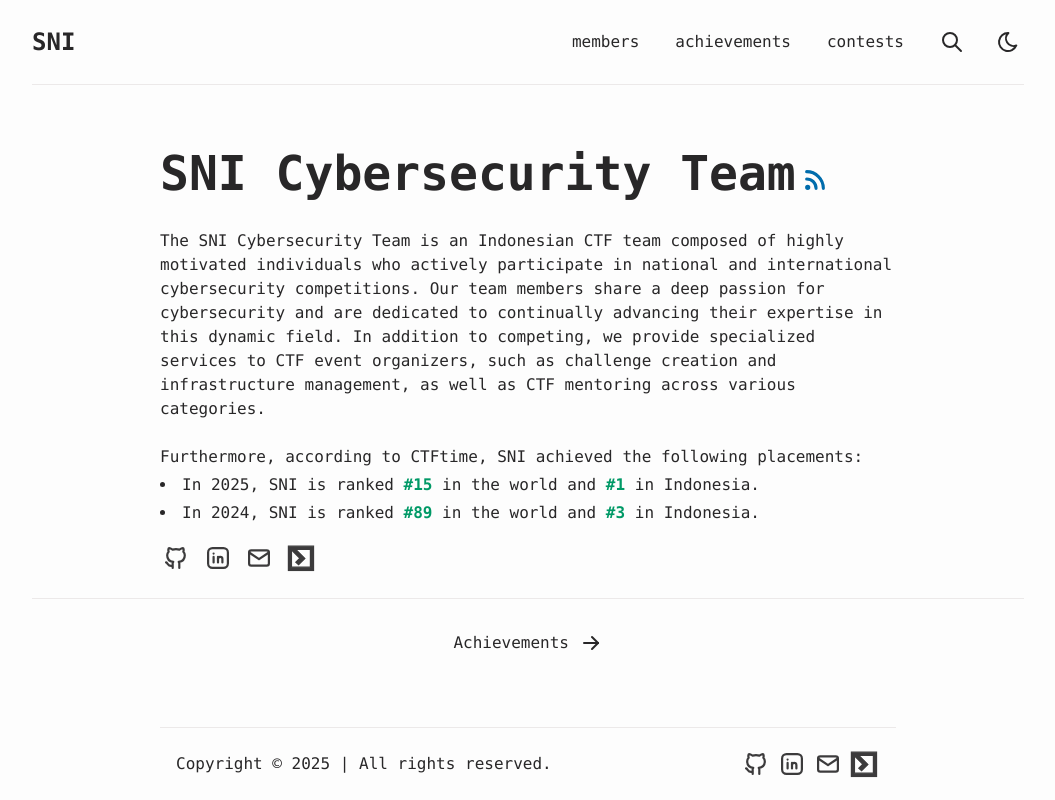
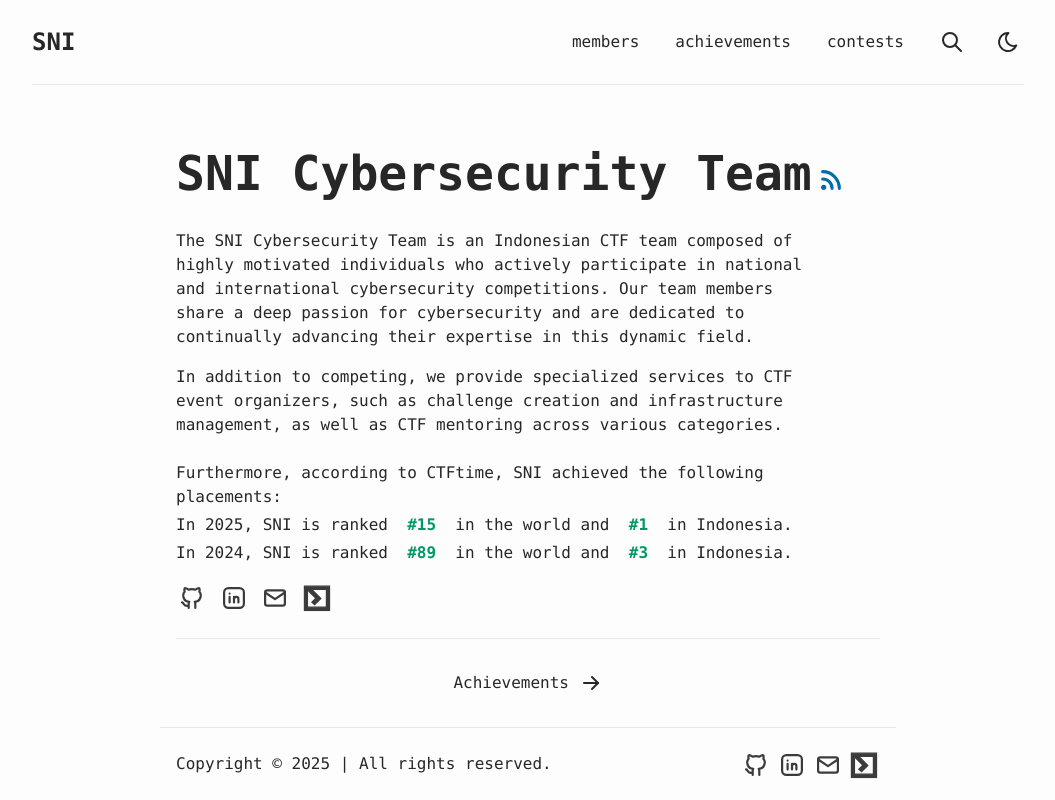
Before and after one commit to serikatnewbie/sni-vercel, an Astro site: page / in a window 1280 px wide. Shown: the whole page, without its empty margins (112-1167 px from the left). Built offline with nearby package versions, Linux system fonts and the light colour scheme; Astro itself is replaced by a stand-in of ours.

Commit message:
Update index.astro

```diff
--- a/src/pages/index.astro
+++ b/src/pages/index.astro
@@ -23,7 +23,7 @@
 
 <Layout>
   <Header />
-  <main id="main-content" data-layout="index">
+  <main id="main-content" data-layout="index" class="container mx-auto max-w-3xl px-4">
     <section id="hero" class="pt-8 pb-6">
       <h1 class="my-4 inline-block text-4xl font-bold sm:my-8 sm:text-5xl">
         SNI Cybersecurity Team
@@ -43,24 +43,35 @@
         <span class="sr-only">RSS Feed</span>
       </a>
 
-      <p>
+      <p class="max-w-prose">
         The SNI Cybersecurity Team is an Indonesian CTF team composed of highly motivated individuals
         who actively participate in national and international cybersecurity competitions.
         Our team members share a deep passion for cybersecurity and are dedicated to continually
         advancing their expertise in this dynamic field.
+      </p>
 
+      <p class="max-w-prose mt-4">
         In addition to competing, we provide specialized services to CTF event organizers, such as
         challenge creation and infrastructure management, as well as CTF mentoring across various categories.
       </p>
-      <div class="mt-6 mb-4">
+
+      <div class="mt-6 mb-4 max-w-prose">
         Furthermore, according to CTFtime, SNI achieved the following placements:
+        <ul>
           {
-          placements.toReversed().map((placement, _) => (
-            <li class="items-center mt-1">
-              In {placement.year}, SNI is ranked&nbsp;<span class="font-bold text-emerald-600 dark:text-emerald-400">#{placement.place}</span>&nbsp;in the world and&nbsp;<span class="font-bold text-emerald-600 dark:text-emerald-400">#{placement.countryPlace}</span>&nbsp;in Indonesia.
+            placements.toReversed().map((placement) => (
+              <li class="flex items-start mt-1">
+                <span>
+                  In {placement.year}, SNI is ranked&nbsp;
+                  <span class="font-bold text-emerald-600 dark:text-emerald-400">#{placement.place}</span>&nbsp;
+                  in the world and&nbsp;
+                  <span class="font-bold text-emerald-600 dark:text-emerald-400">#{placement.countryPlace}</span>&nbsp;
+                  in Indonesia.
+                </span>
               </li>
             ))
           }
+        </ul>
       </div>
 
       {
```
Lines whose indentation alone changed are shown as unchanged.
